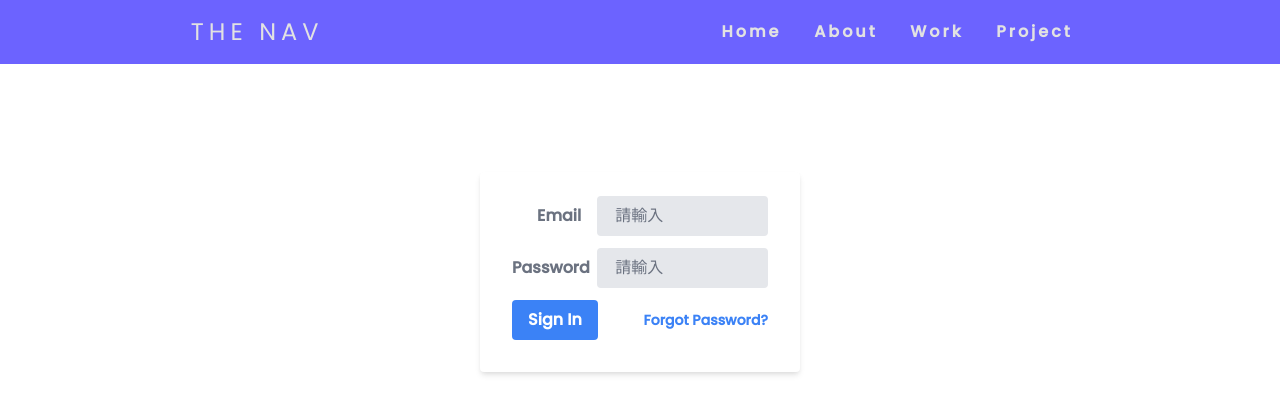
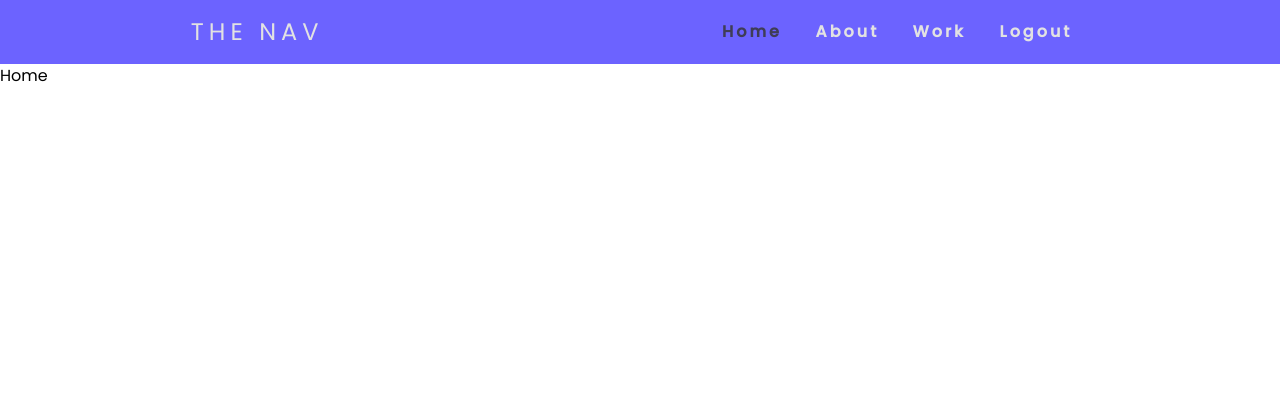
Before and after one commit to andy5566w/node-server-client-react, a React (Create React App) app: page /home in a window 1280 px wide. Before the commit this address led to /login. Shown: the top 414 px of the page. Built offline with nearby package versions, Linux system fonts and the light colour scheme.

Commit message:
feat: 新增登入後轉跳頁面邏輯

```diff
--- a/src/App.js
+++ b/src/App.js
@@ -1,6 +1,7 @@
 import Login from './pages/layout/Login'
 import Signup from './pages/layout/Signup'
 import Layout from './pages/layout/Layout'
+import Home from './pages/layout/Home'
 import { Route, Switch, Redirect } from 'react-router-dom'
 
 function App() {
@@ -17,6 +18,9 @@ function App() {
           <Route path="/signup">
             <Signup />
           </Route>
+          <Route path="/home">
+            <Home />
+          </Route>
           <Route path="*">
             <Redirect to="/login" />
           </Route>
--- /dev/null
+++ b/src/components/Banner.js
@@ -0,0 +1,4 @@
+const Banner = () => {
+  return <section>Banner</section>
+}
+export default Banner
--- /dev/null
+++ b/src/pages/layout/Home.js
@@ -0,0 +1,5 @@
+const Home = () => {
+  return <section>Home</section>
+}
+
+export default Home
--- a/src/pages/layout/Layout.js
+++ b/src/pages/layout/Layout.js
@@ -5,8 +5,8 @@ import { BrowserRouter } from 'react-router-dom'
 const Layout = (props) => {
   return (
     <Fragment>
-      <MainHeader />
       <BrowserRouter>
+        <MainHeader />
         <main className="container mx-auto">{props.children}</main>
       </BrowserRouter>
     </Fragment>
--- a/src/pages/layout/Login.js
+++ b/src/pages/layout/Login.js
@@ -3,18 +3,31 @@ import api from '../../api/api'
 import Cookies from 'js-cookie'
 import Class from './Login.module.scss'
 import Input from '../../components/form/input'
+import { useHistory } from 'react-router-dom'
+import { useDispatch } from 'react-redux'
+import { authActions } from '../../store'
 
 const Login = () => {
+  const history = useHistory()
+  const dispatch = useDispatch()
   const onSubmit = async (e) => {
     e.preventDefault()
+    try {
       const {
-      data: { token },
+        data: { token, status },
       } = await api.post('/api/v1/user/login', { email, password })
       if (token) {
         Cookies.set('token', token)
       }
+      if (status) {
+        dispatch(authActions.authorize())
+        history.push('/home')
+      }
       passwordRest()
       emailRest()
+    } catch (e) {
+      console.log(e.response)
+    }
   }
 
   const {
--- a/src/pages/layout/MainHeader.js
+++ b/src/pages/layout/MainHeader.js
@@ -1,5 +1,6 @@
 import classes from './MainHeader.module.scss'
 import { useState } from 'react'
+import { NavLink } from 'react-router-dom'
 
 const links = [
   {
@@ -15,8 +16,8 @@ const links = [
     to: '/work',
   },
   {
-    text: 'Project',
-    to: '/project',
+    text: 'Logout',
+    to: '/logout',
   },
 ]
 
@@ -25,7 +26,9 @@ const MainHeader = () => {
   const [isBurgerClicked, setIsBurgerClicked] = useState(false)
   const liDom = links.map(({ text, to }) => (
     <li key={text}>
-      <a href={to}>{text}</a>
+      <NavLink activeClassName={classes.nav__links_active} to={to}>
+        {text}
+      </NavLink>
     </li>
   ))
   const handleBurgerClicked = () => {
--- a/src/pages/layout/MainHeader.module.scss
+++ b/src/pages/layout/MainHeader.module.scss
@@ -50,6 +50,10 @@
       font-weight: bold;
       font-size: 1rem;
     }
+
+    &_active {
+      color: #3f3d56 !important;
+    }
   }
 
   &__burger {
--- /dev/null
+++ b/src/store/index.js
@@ -0,0 +1,11 @@
+import { configureStore } from '@reduxjs/toolkit'
+import Authentication from './slices/Authentication'
+
+const store = configureStore({
+  reducer: {
+    auth: Authentication.reducer,
+  },
+})
+
+export const authActions = Authentication.actions
+export default store
--- /dev/null
+++ b/src/store/slices/Authentication.js
@@ -0,0 +1,16 @@
+import { createSlice } from '@reduxjs/toolkit'
+const initialState = {
+  isAth: false,
+}
+
+const Auth = createSlice({
+  name: 'Auth',
+  initialState,
+  reducers: {
+    authorize(state) {
+      state.isAuth = true
+    },
+  },
+})
+
+export default Auth
```
Also changed, not shown: src/index.js (+5 -2 lines). Lines whose indentation alone changed are shown as unchanged.
